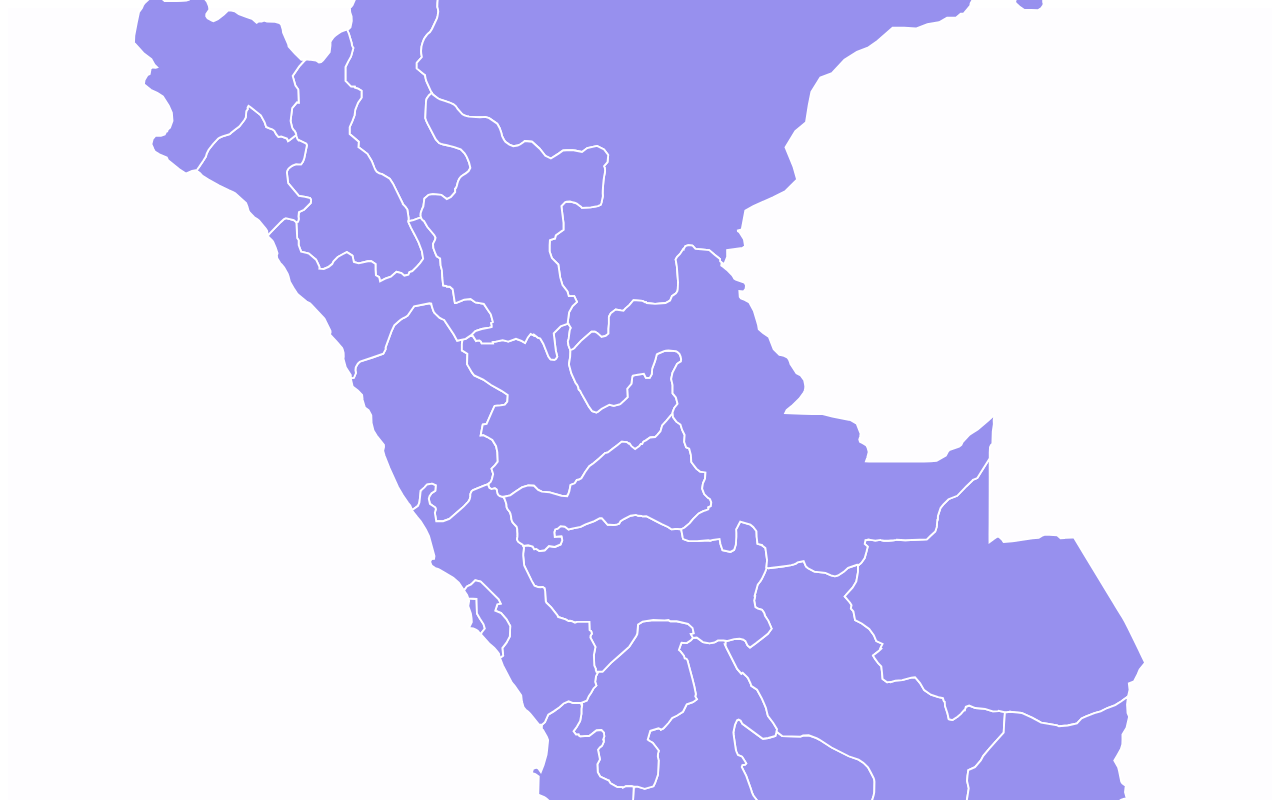
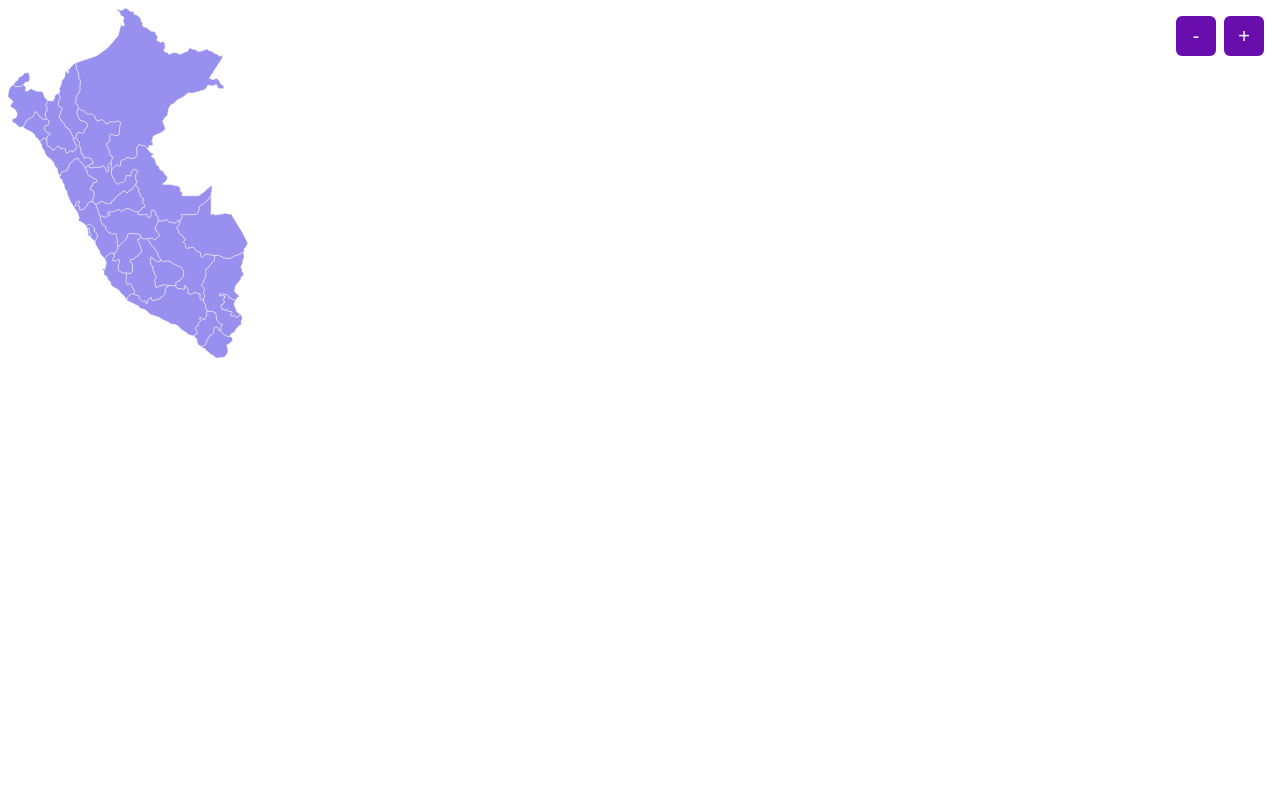
Before and after one commit to crisuscata/angular-peru-map, an Angular app: page / in a window 1280 px wide. Shown: the top 800 px of the page. Built offline with nearby package versions, Linux system fonts and the light colour scheme.

Commit message:
Adding reducer and expander

```diff
--- a/src/app/components/peru-map-svg/peru-map-svg.html
+++ b/src/app/components/peru-map-svg/peru-map-svg.html
@@ -1,4 +1,11 @@
-<div class="map-container">
+
+<div class="peru-svg-controls">
+  <button type="button" (click)="reduce()" class="ctrl-btn">-</button>
+  <button type="button" (click)="expand()" class="ctrl-btn">+</button>
+</div>
+
+
+<div #mapWrapper class="map-wrapper">
   <svg
     xmlns="http://www.w3.org/2000/svg"
     viewBox="0 0 542.76703 792"
@@ -116,4 +123,5 @@
 
 
   </svg>
+  <ng-content></ng-content>
 </div>
--- a/src/app/components/peru-map-svg/peru-map-svg.scss
+++ b/src/app/components/peru-map-svg/peru-map-svg.scss
@@ -1,12 +1,13 @@
+/*
 .map-container {
   width: 100%;
   height: 100vh;
-  background-color: #6a0dad02; /* Fondo púrpura */
+  background-color: #6a0dad02;
   display: flex;
   justify-content: center;
   align-items: center;
 }
-
+*/
 .peru-map {
   width: 80%;
   height: auto;
@@ -64,3 +65,49 @@
 [data-tooltip]:hover:after {
   opacity: 1;
 }
+
+
+.map-container {
+  width: 100%;
+  height: 100vh;
+  background-color: #6a0dad02;
+  display: flex;
+  justify-content: center;
+  align-items: center;
+}
+
+.map-wrapper {
+  display: inline-block;
+  transition: transform 150ms ease;
+  will-change: transform;
+}
+
+/* control buttons */
+.peru-svg-controls {
+  position: fixed;
+  top: 16px;
+  right: 16px;
+  z-index: 10000;
+  display: flex;
+  gap: 8px;
+}
+
+.ctrl-btn {
+  width: 40px;
+  height: 40px;
+  border: none;
+  background: #6a0dad;
+  color: #fff;
+  font-size: 20px;
+  border-radius: 6px;
+  cursor: pointer;
+}
+
+.ctrl-btn:active {
+  transform: translateY(1px);
+}
+
+/* tooltip (optional override) */
+.svg-tooltip {
+  pointer-events: none;
+}
--- a/src/app/components/peru-map-svg/peru-map-svg.ts
+++ b/src/app/components/peru-map-svg/peru-map-svg.ts
@@ -1,4 +1,5 @@
-import { Component, AfterViewInit, Renderer2, ElementRef  } from '@angular/core';
+import { Component, AfterViewInit, ElementRef, ViewChild } from '@angular/core';
+
 
 @Component({
   selector: 'app-peru-map-svg',
@@ -7,13 +8,20 @@ import { Component, AfterViewInit, Renderer2, ElementRef  } from '@angular/core'
   styleUrls: ['./peru-map-svg.scss']
 })
 export class PeruMapSvg implements AfterViewInit {
+
+
+@ViewChild('mapWrapper', { static: true }) mapWrapper!: ElementRef<HTMLDivElement>;
+
+  private scale = 1;
+  private readonly step = 0.1;
+  private readonly minScale = 0.5;
+  private readonly maxScale = 2;
+
   constructor(private el: ElementRef) {}
 
   ngAfterViewInit(): void {
-
-    //const paths = this.el.nativeElement.querySelectorAll('path');
-    const paths = this.el.nativeElement.querySelectorAll('path') as NodeListOf<SVGPathElement>;
-
+    // ensure NodeList supports iteration in all envs
+    const paths = Array.from(this.el.nativeElement.querySelectorAll('path')) as SVGPathElement[];
 
     const tooltip = document.createElement('div');
     tooltip.className = 'svg-tooltip';
@@ -42,10 +50,11 @@ export class PeruMapSvg implements AfterViewInit {
 
       // show tooltip (HTML) and highlight
       const onMouseOver = (e: MouseEvent) => {
-        path.style.fill = '#ffffff';
+        // highlight
+        (path as any).style.fill = '#ffffff';
+        // show HTML tooltip with depto
         tooltip.textContent = depto;
         tooltip.style.display = 'block';
-        // initial position
         tooltip.style.left = `${e.clientX + 10}px`;
         tooltip.style.top = `${e.clientY + 10}px`;
       };
@@ -56,7 +65,7 @@ export class PeruMapSvg implements AfterViewInit {
       };
 
       const onMouseOut = () => {
-        path.style.fill = ''; // reset to stylesheet color
+        (path as any).style.fill = ''; // reset to stylesheet color
         tooltip.style.display = 'none';
       };
 
@@ -68,11 +77,30 @@ export class PeruMapSvg implements AfterViewInit {
       const text = document.createElementNS('http://www.w3.org/2000/svg', 'text');
       text.setAttribute('x', (bbox.x + bbox.width / 2).toString());
       text.setAttribute('y', (bbox.y + bbox.height / 2).toString());
-      //text.textContent = depto;
-      path.parentNode?.appendChild(text);
-
-
+      // don't append text by default (uncomment if needed)
+      // path.parentNode?.appendChild(text);
     });
 
+    // apply initial scale to wrapper
+    this.applyScale();
   }
+
+reduce(): void {
+    this.scale = Math.max(this.minScale, +(this.scale - this.step).toFixed(2));
+    this.applyScale();
+  }
+
+  expand(): void {
+    this.scale = Math.min(this.maxScale, +(this.scale + this.step).toFixed(2));
+    this.applyScale();
+  }
+
+  private applyScale(): void {
+    if (this.mapWrapper && this.mapWrapper.nativeElement) {
+      const el = this.mapWrapper.nativeElement;
+      el.style.transform = `scale(${this.scale})`;
+      el.style.transformOrigin = 'top left';
+    }
+  }
+
 }
```
